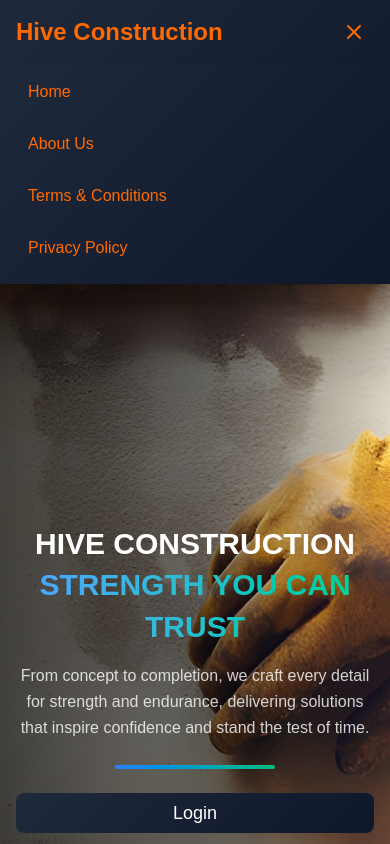
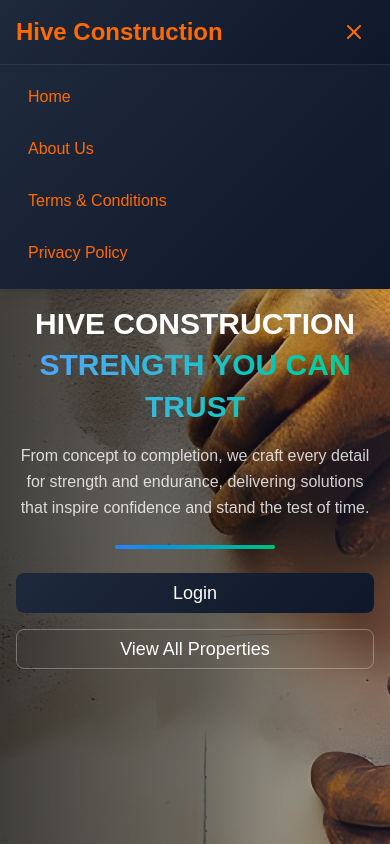
Before and after one commit to workfatima829/hive-construction-client, a Next.js app: page / in a window 390 px wide. Both pictures are taken after a click on the button 354 px from the left and 32 px from the top of the page. Shown: the top 844 px of the page. Built offline with nearby package versions, Linux system fonts and the light colour scheme.

Commit message:
fix: fixing the navbar in the responsive

```diff
--- a/components/layout/Navbar.tsx
+++ b/components/layout/Navbar.tsx
@@ -17,7 +17,7 @@ export default function Navbar() {
   ];
 
   return (
-    <nav className="w-full shadow-lg sticky top-0 z-50" style={{ background: 'linear-gradient(135deg, #1e293b 0%, #0f172a 100%)' }}>
+    <nav className="w-full shadow-lg sticky top-0 z-50 relative" style={{ background: 'linear-gradient(135deg, #1e293b 0%, #0f172a 100%)' }}>
       <div className="max-w-7xl mx-auto px-4 sm:px-6 lg:px-8">
         <div className="flex justify-between items-center h-16">
           <div className="flex-shrink-0">
@@ -58,10 +58,10 @@ export default function Navbar() {
       </div>
       {isOpen && (
         <div
-          className="md:hidden shadow-lg backdrop-blur-lg"
+          className="md:hidden absolute top-full left-0 right-0 shadow-lg backdrop-blur-lg border-t border-white/10"
           style={{ background: 'linear-gradient(135deg, #1e293b 0%, #0f172a 100%)' }}
         >
-          <div className="px-4 pt-2 pb-4 space-y-3">
+          <div className="px-4 pt-3 pb-4 space-y-3">
             {navLinks.map((link) => (
               <Link
                 key={link.name}
```
